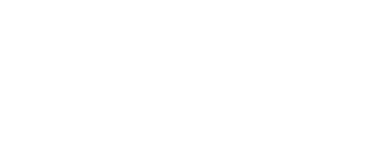
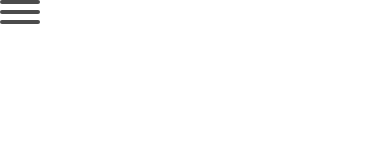
Before and after one commit to pianistoff/tenzies, a React (Create React App) app: page / in a window 390 px wide. Shown: the top 160 px of the page. Built offline with nearby package versions, Linux system fonts and the light colour scheme.

Commit message:
Add hamburger menu logic

```diff
--- a/package.json
+++ b/package.json
@@ -10,6 +10,7 @@
     "@testing-library/react": "^13.4.0",
     "@testing-library/user-event": "^13.5.0",
     "canvas-confetti": "^1.5.1",
+    "hamburgers": "^1.2.1",
     "prop-types": "^15.8.1",
     "react": "^18.2.0",
     "react-dom": "^18.2.0",
--- a/src/App.jsx
+++ b/src/App.jsx
@@ -11,6 +11,7 @@
 import useFireworks from './hooks/useFireworks';
 import useRollDice from './hooks/useRollDice';
 import RollsCounter from './components/RollsCounter';
+import HamburgerMenu from './components/HamburgerMenu';
 
 export default function App() {
   const dice = useSelector(selectDice);
@@ -27,6 +28,7 @@
 
   return (
     <main className="main">
+      <HamburgerMenu />
       <div className="outer-box">
         {tableOpen && <Table />}
         <div className="inner-box">
--- /dev/null
+++ b/src/components/HamburgerMenu.jsx
@@ -0,0 +1,25 @@
+import React from 'react';
+
+function HamburgerMenu() {
+  const [isHamburgerActive, setIsHamburgerActive] = React.useState(false);
+
+  const handleHamburger = () => {
+    setIsHamburgerActive((prevIsHamburgerActive) => !prevIsHamburgerActive);
+  };
+
+  return (
+    <button
+      className={`hamburger hamburger--collapse ${
+        isHamburgerActive && 'is-active'
+      }`}
+      type="button"
+      onClick={handleHamburger}
+    >
+      <span className="hamburger-box">
+        <span className="hamburger-inner" />
+      </span>
+    </button>
+  );
+}
+
+export default HamburgerMenu;
--- a/src/index.jsx
+++ b/src/index.jsx
@@ -2,7 +2,7 @@
 import { createRoot } from 'react-dom/client';
 import { Provider } from 'react-redux';
 import App from './App';
-import './styles.scss';
+import './styles/index.scss';
 import store from './store/storeConfig';
 
 const root = createRoot(document.querySelector('#root'));
--- /dev/null
+++ b/src/styles/hamburgers-config.scss
@@ -0,0 +1,6 @@
+$hamburger-padding-x: 0;
+$hamburger-padding-y: 0;
+$hamburger-layer-width: 40px;
+$hamburger-layer-height: 4px;
+$hamburger-layer-spacing: 6px;
+$hamburger-layer-color: #000;
--- a/src/styles.scss
+++ b/src/styles/index.scss
@@ -1,5 +1,7 @@
 @import '~@fontsource/karla/700.css';
 @import '~@fontsource/inter/400.css';
+@import './hamburgers-config.scss';
+@import '~hamburgers/_sass/hamburgers/hamburgers.scss';
 
 * {
   margin: 0;
```
Also changed, not shown: src/styles/old-styles.css (renamed from src/old-styles.css), 1 other file (tests, documents, lock files or other folders).
